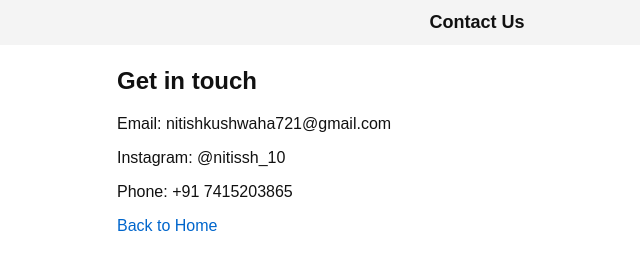
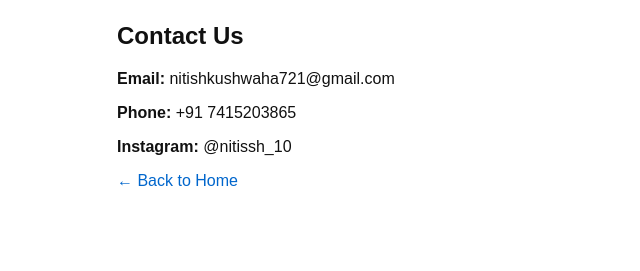
Before and after one commit to nitishbuilds/earbud_store, a plain HTML site: page contact us.html in a window 1280 px wide. Shown: the whole page, without its empty margins (163-803 px from the left). Drawn offline with Linux system fonts and the light colour scheme.

Commit message:
Update contact us.html

```diff
--- a/contact us.html
+++ b/contact us.html
@@ -1,31 +1,22 @@
 <!DOCTYPE html>
 <html lang="en">
 <head>
-<meta charset="utf-8">
-<meta name="viewport" content="width=device-width,initial-scale=1">
-<title>Contact — Earbud Store</title>
-<link rel="stylesheet" href="style.css">
+    <meta charset="UTF-8">
+    <meta name="viewport" content="width=device-width, initial-scale=1.0">
+    <title>Contact Us</title>
+    <link rel="stylesheet" href="style.css">
 </head>
 <body>
 
+<main class="container">
+    <h2>Contact Us</h2>
 
-<header class="hero small">
-<h1>Contact Us</h1>
-</header>
+    <p><strong>Email:</strong> nitishkushwaha721@gmail.com</p>
+    <p><strong>Phone:</strong> +91 7415203865</p>
+    <p><strong>Instagram:</strong> @nitissh_10</p>
 
-
-<main class="container">
-<h2>Get in touch</h2>
-
-
-<p>Email: nitishkushwaha721@gmail.com</p>
-<p>Instagram: @nitissh_10</p>
-<p>Phone: +91 7415203865</p>
-
-
-<p><a href="index.html">Back to Home</a></p>
+    <p><a href="index.html">← Back to Home</a></p>
 </main>
-
 
 </body>
 </html>
```
